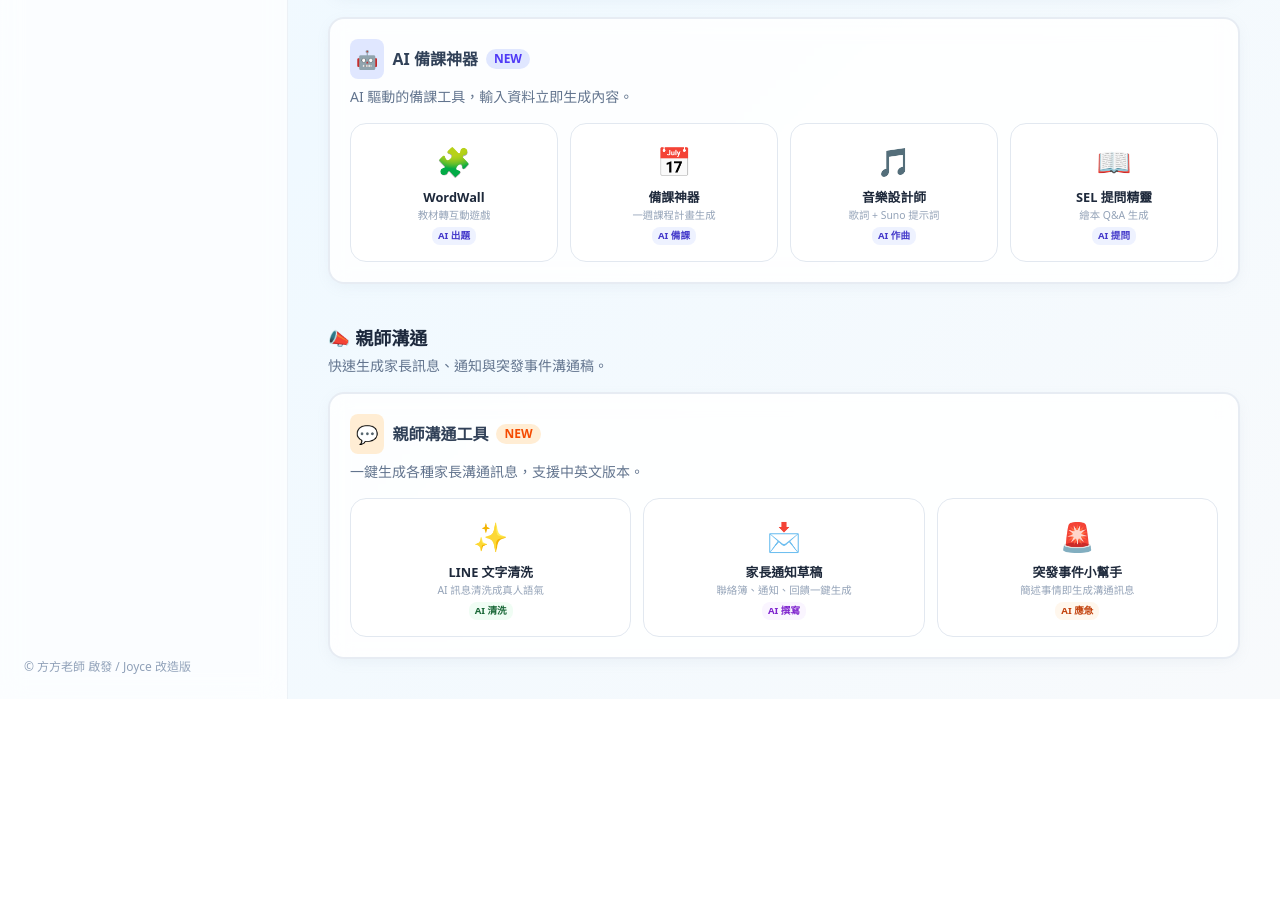
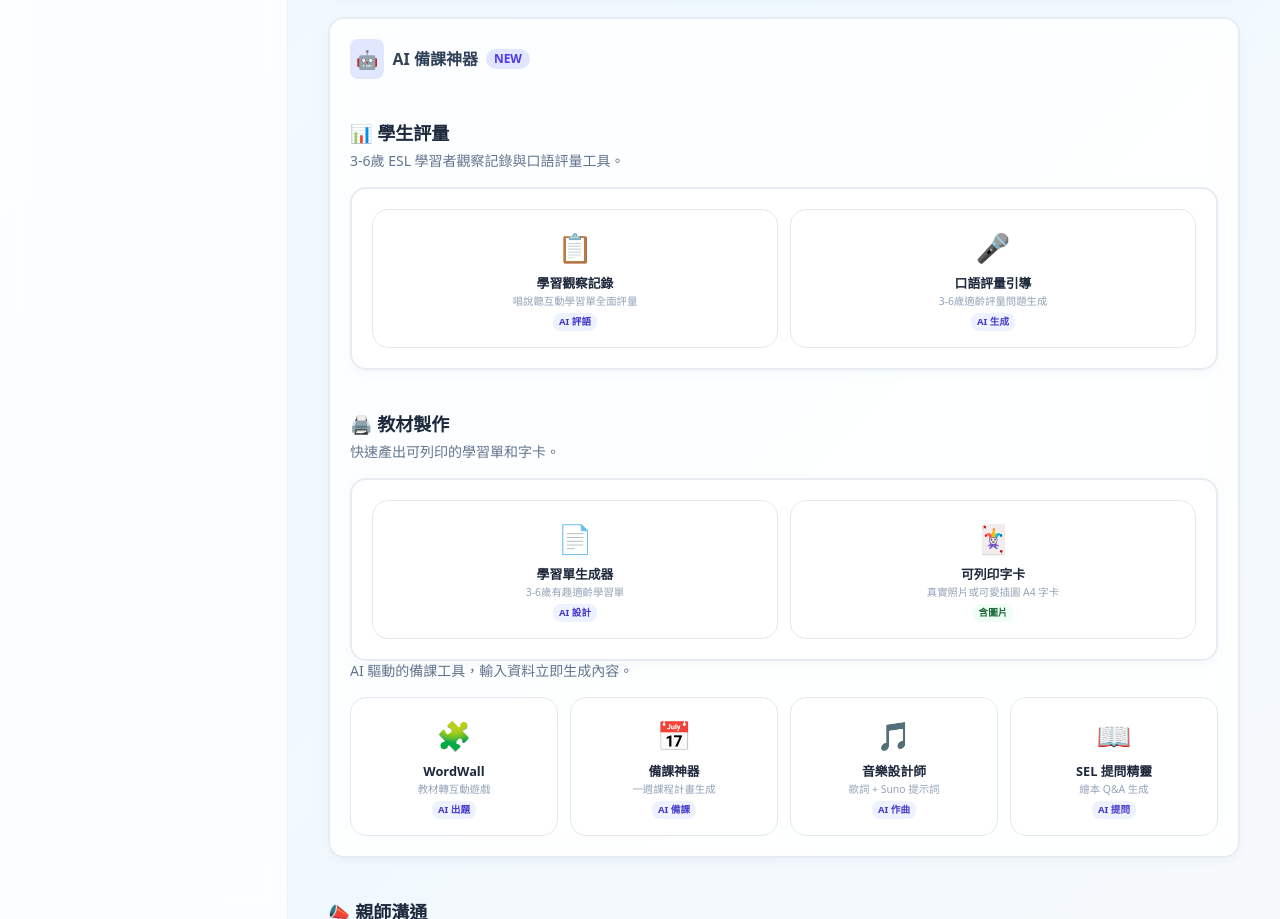
Before and after one commit to Joyce53306/Michelle-ai-box, a plain HTML site: page index.html in a window 1280 px wide. Shown: the part 1083-2002 px from the top of the page. Before the commit the page ends 1782 px from the top, so only its background shows below. Drawn offline with nearby package versions, Linux system fonts and the light colour scheme.

Commit message:
Update index.html

```diff
--- a/index.html
+++ b/index.html
@@ -93,6 +93,49 @@ body { background: linear-gradient(135deg, #f8fafc 0%, #f0f9ff 50%, #f8fafc 100%
         <span class="p-1.5 bg-indigo-100 text-indigo-700 rounded-lg text-lg">🤖</span>AI 備課神器
         <span class="text-xs bg-indigo-100 text-indigo-600 px-2 py-0.5 rounded-full font-bold">NEW</span>
       </div>
+      <!-- 📊 學生評量 -->
+<div class="mt-10 mb-4">
+  <h3 class="text-lg font-bold text-slate-800 flex items-center gap-1.5 mb-1">📊 學生評量</h3>
+  <p class="text-sm text-slate-500">3-6歲 ESL 學習者觀察記錄與口語評量工具。</p>
+</div>
+<div class="joyce-strip-card rounded-2xl p-5">
+  <div class="grid grid-cols-1 sm:grid-cols-2 gap-3">
+    <a href="student-assessment.html" class="ai-tool-btn">
+      <div class="icon">📋</div>
+      <div class="name">學習觀察記錄</div>
+      <div class="desc">唱說聽互動學習單全面評量</div>
+      <span class="ai-badge">AI 評語</span>
+    </a>
+    <a href="student-assessment.html" class="ai-tool-btn">
+      <div class="icon">🎤</div>
+      <div class="name">口語評量引導</div>
+      <div class="desc">3-6歲適齡評量問題生成</div>
+      <span class="ai-badge">AI 生成</span>
+    </a>
+  </div>
+</div>
+
+<!-- 🖨️ 教材製作 -->
+<div class="mt-10 mb-4">
+  <h3 class="text-lg font-bold text-slate-800 flex items-center gap-1.5 mb-1">🖨️ 教材製作</h3>
+  <p class="text-sm text-slate-500">快速產出可列印的學習單和字卡。</p>
+</div>
+<div class="joyce-strip-card rounded-2xl p-5">
+  <div class="grid grid-cols-1 sm:grid-cols-2 gap-3">
+    <a href="worksheet-generator.html" class="ai-tool-btn">
+      <div class="icon">📄</div>
+      <div class="name">學習單生成器</div>
+      <div class="desc">3-6歲有趣適齡學習單</div>
+      <span class="ai-badge">AI 設計</span>
+    </a>
+    <a href="flashcard-maker.html" class="ai-tool-btn">
+      <div class="icon">🃏</div>
+      <div class="name">可列印字卡</div>
+      <div class="desc">真實照片或可愛插圖 A4 字卡</div>
+      <span class="ai-badge" style="background:#f0fdf4;color:#166534">含圖片</span>
+    </a>
+  </div>
+</div>
       <p class="text-sm text-slate-500 mb-4">AI 驅動的備課工具，輸入資料立即生成內容。</p>
       <div class="grid grid-cols-2 sm:grid-cols-4 gap-3">
         <a href="wordwall.html" class="ai-tool-btn">
```
